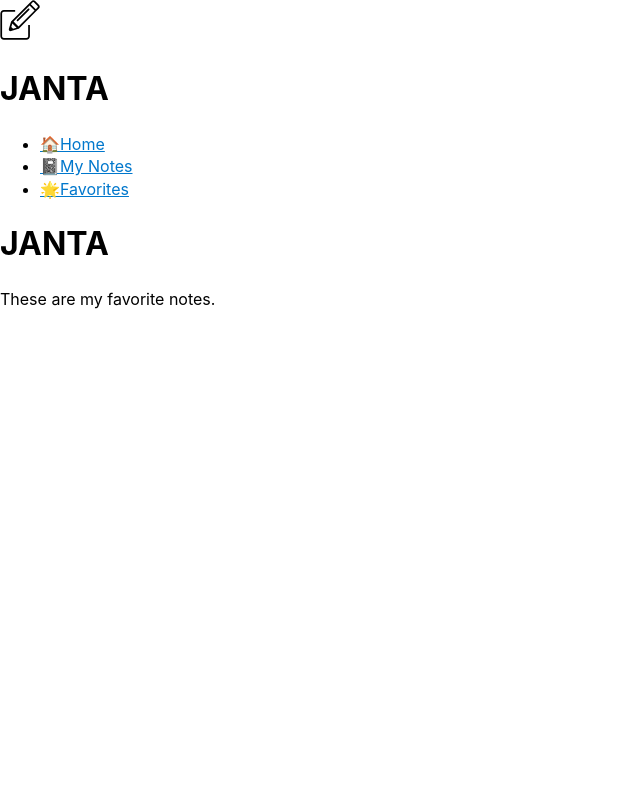
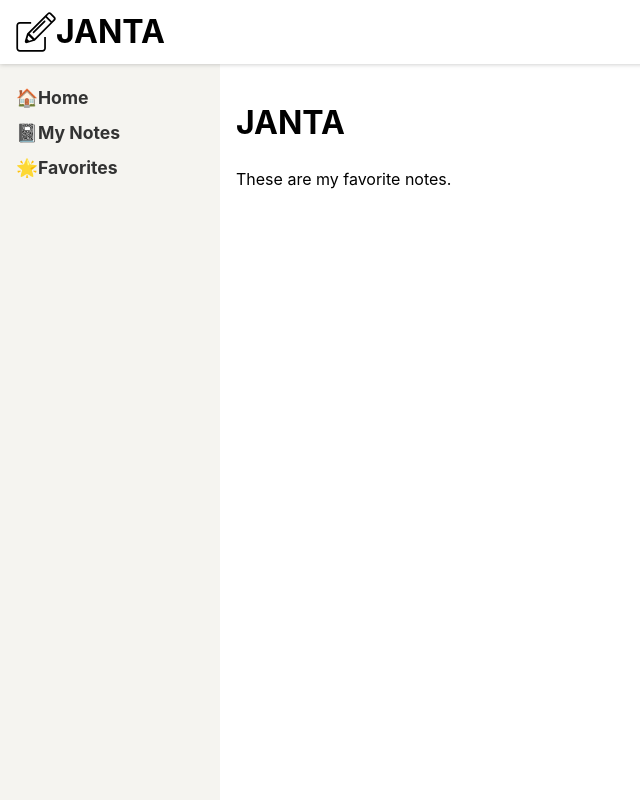
Before and after one commit to VedantWankhade/janta-web, a React (Vite) app: page /favorites in a window 1280 px wide. Shown: the whole page, without its empty margins (0-640 px from the left). Built offline with nearby package versions, Linux system fonts and the light colour scheme.

Commit message:
Added more styles

```diff
--- a/components/Header.js
+++ b/components/Header.js
@@ -1,12 +1,32 @@
 import React from "react";
+import styled from "styled-components";
+
 import logo from '../img/logo.svg';
+
+const HeaderBar = styled.header`
+  width: 100%;
+  padding: 0.5em 1em;
+  display: flex;
+  height: 64px;
+  position: fixed;
+  align-items: center;
+  background-color: #fff;
+  box-shadow: 0 0 5px 0 rgba(0, 0, 0, 0.25);
+  z-index: 1;
+`;
+
+const LogoText = styled.h1`
+  margin: 0;
+  padding: 0;
+  display: inline;
+`;
 
 const Header = () => {
     return (
-        <header>
+        <HeaderBar>
             <img src={logo} alt="JANTA Logo" height='40' />
-            <h1>JANTA</h1>
-        </header>
+            <LogoText>JANTA</LogoText>
+        </HeaderBar>
     );
 }
 
--- a/components/Layout.js
+++ b/components/Layout.js
@@ -1,16 +1,41 @@
 import React from "react";
+import styled from "styled-components";
 
 import Header from "./Header";
 import Navigation from "./Navigation";
+
+const Wrapper = styled.div`
+  @media (min-width: 700px) {
+    display: flex;
+    top: 64px;
+    position: relative;
+    height: calc(100% - 64px);
+    width: 100%;
+    flex: auto;
+    flex-direction: column;
+`;
+
+const Main = styled.main`
+  position: fixed;
+  height: calc(100% - 185px);
+  width: 100%;
+  padding: 1em;
+  overflow-y: scroll;
+  @media (min-width: 700px) {
+    flex: 1;
+    margin-left: 220px;
+    height: calc(100% - 64px);
+    width: calc(100% - 220px);
+`;
 
 const Layout = ({ children }) => {
     return (
         <React.Fragment>
             <Header />
-            <div className="wrapper">
+            <Wrapper>
                 <Navigation />
-                <main>{ children }</main>
-            </div>
+                <Main>{ children }</Main>
+            </Wrapper>
         </React.Fragment>
     );
 }
--- a/components/Navigation.js
+++ b/components/Navigation.js
@@ -1,10 +1,45 @@
 import React from "react";
-import { Link } from "react-router-dom";
+import {Link, NavLink} from "react-router-dom";
+import styled from "styled-components";
+
+const Nav = styled.nav`
+  padding: 1em;
+  background: #f5f4f0;
+  @media (max-width: 700px) {
+    padding-top: 64px;
+  }
+  @media (min-width: 700px) {
+    position: fixed;
+    width: 220px;
+    height: calc(100% - 64px);
+    overflow-y: scroll;
+  }
+`;
+
+const NavList = styled.ul`
+  margin: 0;
+  padding: 0;
+  list-style: none;
+  line-height: 2;
+  a {
+    text-decoration: none;
+    font-weight: bold;
+    font-size: 1.1em;
+    color: #333;
+  }
+  a:visited {
+    color: #333;
+  }
+  a:hover,
+  a:focus {
+    color: #0077cc;
+  }
+`;
 
 const Navigation = () => {
     return (
-        <nav>
-            <ul>
+        <Nav>
+            <NavList>
                 <li>
                     <Link to='/'>
                         <span aria-hidden="true" role="img">
@@ -29,8 +64,8 @@ const Navigation = () => {
                         Favorites
                     </Link>
                 </li>
-            </ul>
-        </nav>
+            </NavList>
+        </Nav>
     );
 }
 
```
